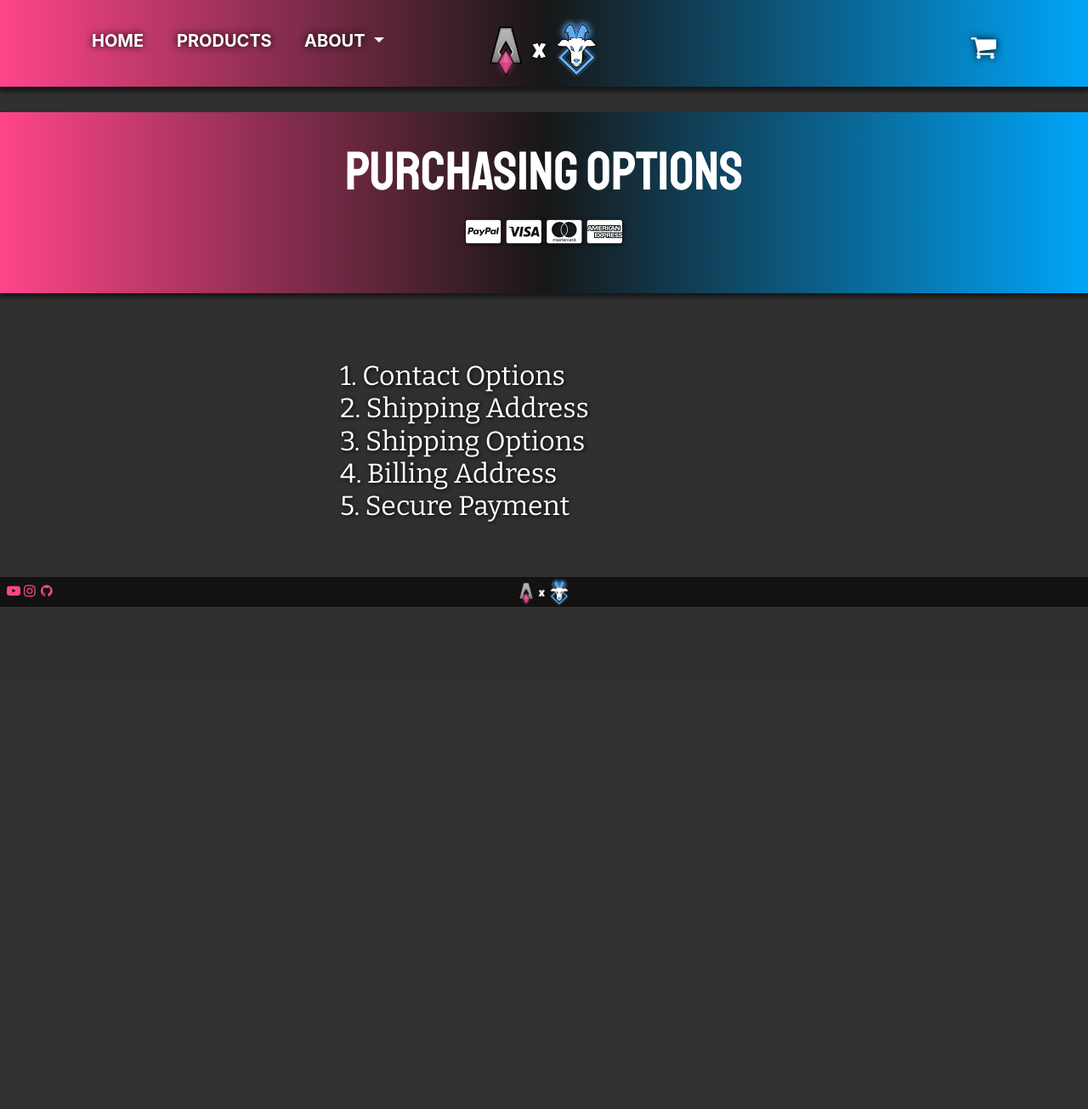
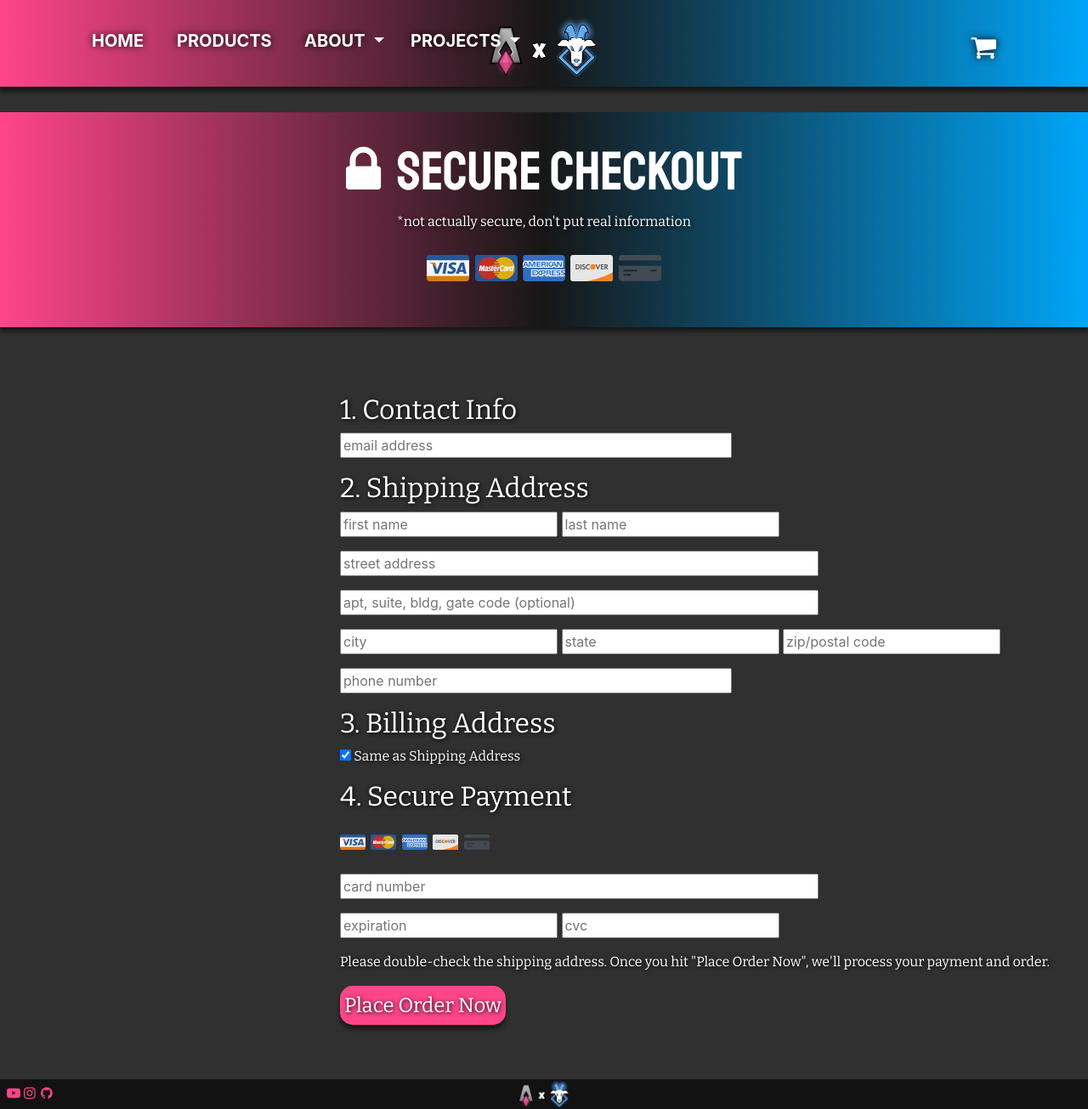
Before and after one commit to abhijay-deevi/gg-x-ac, a Flask app: page /Cart in a window 1280 px wide. Shown: the whole page at 85% size. Before the commit the page ends 714 px from the top, so only its background shows below. Run offline with Flask 2, Linux system fonts and the light colour scheme; some libraries are stand-ins or nearby versions.

Commit message:
new cart/checkout page

```diff
--- a/static/css/styles.css
+++ b/static/css/styles.css
@@ -54,6 +54,10 @@
     width:22%;
     height:22%;
     box-shadow: 0px 5px 5px #171717;
+  }
+
+  a.submitButton:hover{
+  box-shadow: 0px 5px 10px #171717;
   }
 /* This is the cart button animation stuff */
   a.cartButton {
--- a/templates/base1.html
+++ b/templates/base1.html
@@ -58,6 +58,18 @@
                         <a class="dropdown-item" href="gavin"><b>GAVIN</b></a>
                     </div>
                 </li>
+                <li class="nav-item dropdown" style="font-size:1.25em;margin-top:0.85em; position: fixed; left: 475px;">
+                    <a class="nav-link dropdown-toggle" style="color:white;text-shadow: 0px 0px 10px black;"
+                       href="#"
+                       id="navbarDropdown" role="button" data-toggle="dropdown" aria-haspopup="true" aria-expanded="false">
+                        <b>PROJECTS</b>
+                    </a>
+                    <div class="dropdown-menu dropdown-menu-left"  aria-labelledby="navbarDropdown">
+                        <a class="dropdown-item" target="blank" href="https://repl.it/@AbhijayDeevi/TableOfContents#README.md"><b>HELLO SERIES</b></a>
+                        <a class="dropdown-item" href="#"><b>WEB PORTFOLIO</b></a>
+                        <a class="dropdown-item" href="home"><b>MERCHANDISE</b></a>
+                    </div>
+                </li>
                <li class="nav-item my-auto">
                     <a class="nav-link navbar-brand mx-0 d-none d-md-inline" href="home"><img style="margin-top:0.5em" src="{{url_for('static', filename='images/apcoxgg.png')}}" width=127.625px height=75.75px></a>
                 </li>
@@ -92,7 +104,5 @@
 <script src="https://code.jquery.com/jquery-3.3.1.slim.min.js" integrity="sha384-q8i/X+965DzO0rT7abK41JStQIAqVgRVzpbzo5smXKp4YfRvH+8abtTE1Pi6jizo" crossorigin="anonymous"></script>
 <script src="https://cdnjs.cloudflare.com/ajax/libs/popper.js/1.14.6/umd/popper.min.js" integrity="sha384-wHAiFfRlMFy6i5SRaxvfOCifBUQy1xHdJ/yoi7FRNXMRBu5WHdZYu1hA6ZOblgut" crossorigin="anonymous"></script>
 <script src="https://stackpath.bootstrapcdn.com/bootstrap/4.2.1/js/bootstrap.min.js" integrity="sha384-B0UglyR+jN6CkvvICOB2joaf5I4l3gm9GU6Hc1og6Ls7i6U/mkkaduKaBhlAXv9k" crossorigin="anonymous"></script>
-
-
 </body>
 </html>
--- a/templates/cart.html
+++ b/templates/cart.html
@@ -14,27 +14,83 @@
 
 <center>
     <div style="margin-top:2em" class="Header">
-        <h1 style="font-size:4em;">Purchasing Options</h1>
+        <h1 style="font-size:4em;"><i class="fa fa-lock"></i>&nbsp;&nbsp;Secure Checkout</h1>
+        <p class="Paragraph">*not actually secure, don't put real information</p>
         <p style="font-size:2em" class="Paragraph">
-            <i class="fa fa-cc-paypal"></i>
-            <i class="fa fa-cc-visa"></i>
-            <i class="fa fa-cc-mastercard"></i>
-            <i class="fa fa-cc-amex"></i>
+            <img src="static/images/cc/visa.svg" width=50px>
+            <img src="static/images/cc/mastercard.svg" width=50px>
+            <img src="static/images/cc/amex.svg" width=50px>
+            <img src="static/images/cc/discover.svg" width=50px>
+            <img src="static/images/cc/unknown.svg" width=50px>
         </p>
     </div>
 </center>
     <div style="padding-top: 3em; padding-left:25em;">
-        <h1 class="Titles" style="color:white;font-size:2em">
-            1. Contact Options<br>
-            2. Shipping Address<br>
-            3. Shipping Options<br>
-            4. Billing Address<br>
-            5. Secure Payment<br>
-        </h1>
+        <h1 class="Titles" style="color:white;font-size:2em">1. Contact Info</h1>
+        <form method="post">
+            <p><input size="40" type="email" name="email" placeholder="email address" data-val-regex="Invalid email address format."
+                      data-val-required="Email Address is required." required></p>
+        <h1 class="Titles" style="color:white;font-size:2em">2. Shipping Address</h1>
+            <p>
+                <input size="20" type="text" name="firstname" placeholder="first name" data-val-required="First Name is required." required>
+                <input size="20" type="text" name="lastname" placeholder="last name" data-val-required="Last Name is required." required>
+            </p>
+            <p><input size="50" type="text" name="address" placeholder="street address" data-val-required="Street Address is required." required></p>
+            <p><input size="50" type="text" name="extra_address" placeholder="apt, suite, bldg, gate code (optional)"></p>
+            <p>
+                <input size="20" type="text" name="city" placeholder="city" data-val-required="City is required." required>
+                <input size="20" type="text" name="state" placeholder="state" data-val-required="State is required." required>
+                <input size="20" type="text" name="zipcode" placeholder="zip/postal code" data-val-required="Zip/Postal Code is required." required>
+            </p>
+            <p><input size="40" type="text" name="phonenumber" placeholder="phone number" data-val-required="Phone Number is required." required></p>
+
+        <h1 class="Titles" style="color:white;font-size:2em">3. Billing Address</h1>
+            <p class="Paragraph"><input checked type="checkbox" name="sameAsShipping" id="ShippingCheckboxz">&nbsp;Same as Shipping Address</p>
+            <div style="display:show" id="BillingFormz">
+                <p>
+                    <input size="20" type="text" name="firstname" placeholder="first name" data-val-required="First Name is required." required>
+                    <input size="20" type="text" name="lastname" placeholder="last name" data-val-required="Last Name is required." required>
+                </p>
+                <p><input size="50" type="text" name="address" placeholder="street address" data-val-required="Street Address is required." required></p>
+                <p><input size="50" type="text" name="extra_address" placeholder="apt, suite, bldg, gate code (optional)"></p>
+                <p>
+                    <input size="20" type="text" name="city" placeholder="city" data-val-required="City is required." required>
+                    <input size="20" type="text" name="state" placeholder="state" data-val-required="State is required." required>
+                    <input size="20" type="text" name="zipcode" placeholder="zip/postal code" data-val-required="Zip/Postal Code is required." required>
+                </p>
+                <p><input size="40" type="text" name="phonenumber" placeholder="phone number" data-val-required="Phone Number is required." required></p>
+            </div>
+        <h1 class="Titles" style="color:white;font-size:2em">4. Secure Payment</h1>
+            <p style="font-size:2em" class="Paragraph">
+                <img src="static/images/cc/visa.svg" width=30px>
+                <img src="static/images/cc/mastercard.svg" width=30px>
+                <img src="static/images/cc/amex.svg" width=30px>
+                <img src="static/images/cc/discover.svg" width=30px>
+                <img src="static/images/cc/unknown.svg" width=30px>
+            </p>
+            <p><input size="50" type="text" name="cardnumber" placeholder="card number" data-val-required="Card Number is required." required></p>
+            <p>
+                <input size="20" type="text" name="expiration" placeholder="expiration" data-val-required="Expiration Date is required." required>
+                <input size="20" type="text" name="cvc" placeholder="cvc" data-val-required="CVC Number is required." required>
+            </p>
+        <p class="Paragraph">Please double-check the shipping address. Once you hit "Place Order Now", we'll process your payment and order.</p>
+        <p><input style="border:none;padding:5px;border-radius:15px;background-color: #ff458a;box-shadow: 0px 5px 5px #171717;font-size:1.5em" class="Paragraph"
+                  type="submit"
+                  value="Place Order Now"></p>
+        </form>
     </div>
 
 <div style="margin-top:5%">
 
 </div>
+<script>
+    var elem = document.getElementById('BillingFormz'),
+    checkBox = document.getElementById('ShippingCheckboxz');
+    checkBox.checked = true;
+    checkBox.onchange = function() {
+        elem.style.display = this.checked ? 'none' : 'block';
+    };
+    checkBox.onchange();
 
+</script>
 {% endblock %}
```
Also changed, not shown: static/images/cc/amex.svg (added), static/images/cc/discover.svg (added), static/images/cc/mastercard.svg (added), static/images/cc/unknown.svg (added), static/images/cc/visa.svg (added).
